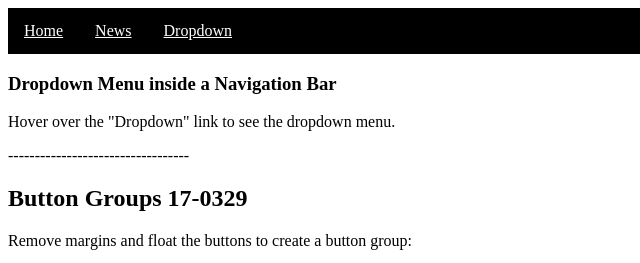
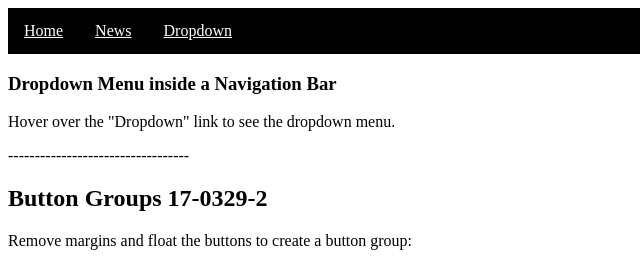
Before and after one commit to TeddyChen1688/TeddyChen1688.github.io, a plain HTML site: page index.html in a window 1280 px wide. Shown: the top 263 px of the page, 0-640 px from the left. Drawn offline with Linux system fonts and the light colour scheme.

Commit message:
update 17-0329-2 in Button
update

```diff
--- a/index.html
+++ b/index.html
@@ -97,7 +97,7 @@
 
 
     <p>----------------------------------</p>
-    <h2>Button Groups 17-0329</h2>
+    <h2>Button Groups 17-0329-2</h2>
     <p>Remove margins and float the buttons to create a button group:</p>
     <p style="clear:both"><br>Remember to clear floats after, or else will this p element also float next to the buttons.</p>
 
```
